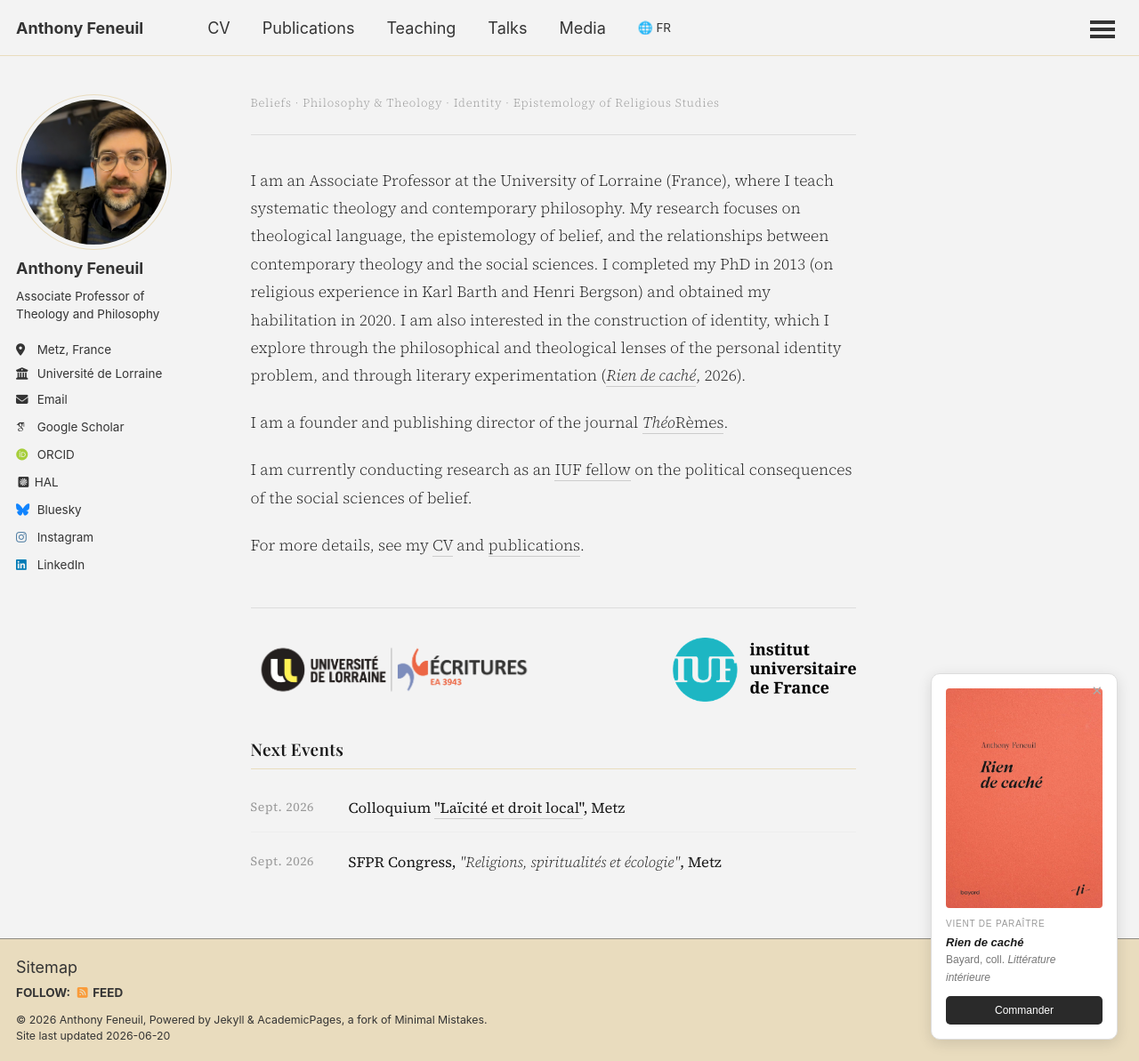
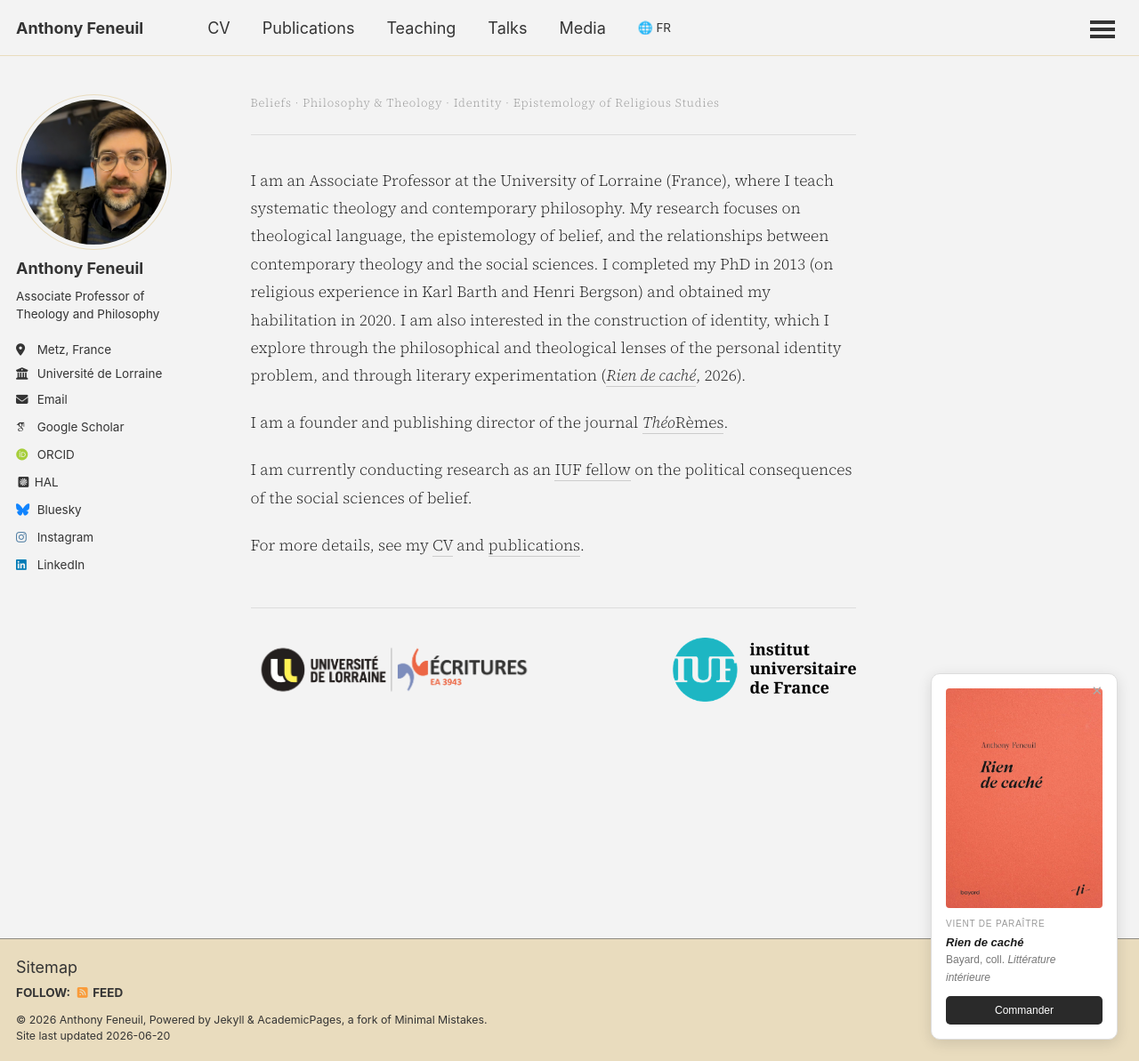
Before and after one commit to anfnl/anfnl.github.io, a Jekyll site: the page built from en/index.md, in a window 1280 px wide and 1193 px high. Shown: the whole window at 89% size. Built offline with Jekyll 4.4.1, drawn with Linux system fonts in a browser that asks for light colours; some web fonts are replaced; a script that is not in the unit is left out.

Commit message:
Update index.md

```diff
--- a/en/index.md
+++ b/en/index.md
@@ -38,12 +38,4 @@ lang: en
   <a href="https://www.iufrance.fr/les-membres-de-liuf/membre/2850-anthony-feneuil.html"><img src="/images/LogoIUF.png" alt="Institut Universitaire de France" style="height: 72px;"></a>
 </div>
 
-<div class="next-events">
-  <h2>Next Events</h2>
-  <ul>
-    <li><span class="event-date">Sept. 2026</span><span class="event-desc">Colloquium <a href="#">"Laïcité et droit local"</a>, Metz</span></li>
-    <li><span class="event-date">Sept. 2026</span><span class="event-desc">SFPR Congress, <em>"Religions, spiritualités et écologie"</em>, Metz</span></li>
-  </ul>
 </div>
-
-</div>
```
